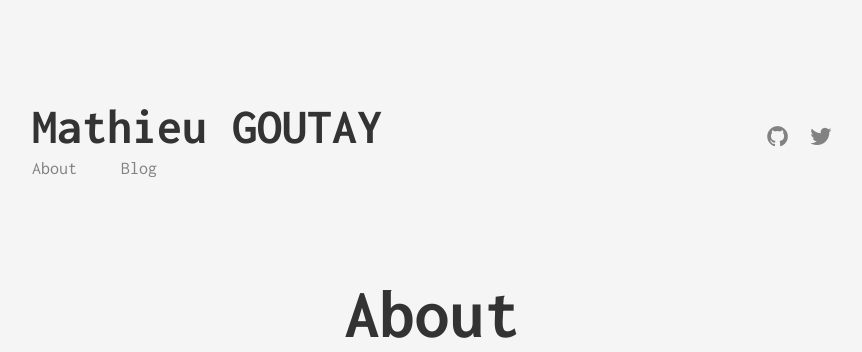
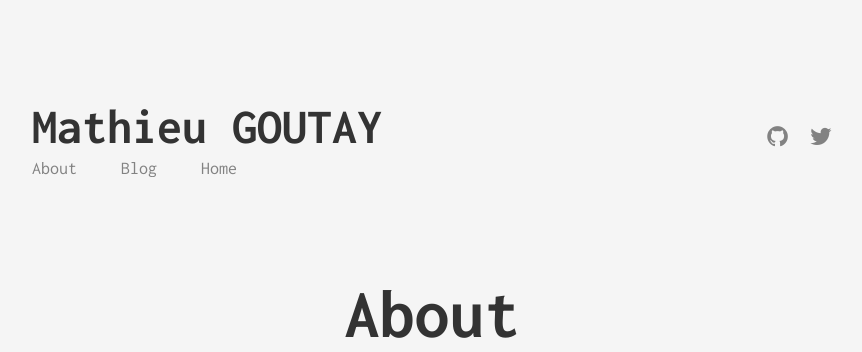
Before and after one commit to goutaymathieu/goutaymathieu.github.io, a Jekyll site: the page built from about.md, in a window 1280 px wide. Shown: the top 352 px of the page, without its empty margins (208-1070 px from the left). Built offline with Jekyll 4.4.1, drawn with Linux system fonts in a browser that asks for light colours.

Commit message:
Update header.html

```diff
--- a/_includes/header.html
+++ b/_includes/header.html
@@ -4,7 +4,8 @@
 
         <ul class="menu">
             <li class="menu__entry"><a href="{{ '/about' | prepend: site.baseurl }}">About</a></li>
-            <li class="menu__entry"><a href="{{ '/' | prepend: site.baseurl }}">Blog</a></li>
+            <li class="menu__entry"><a href="{{ '/blog' | prepend: site.baseurl }}">Blog</a></li>
+            <li class="menu__entry"><a href="{{ '/' | prepend: site.baseurl }}">Home</a></li>
         </ul>
     </div>
 
```
